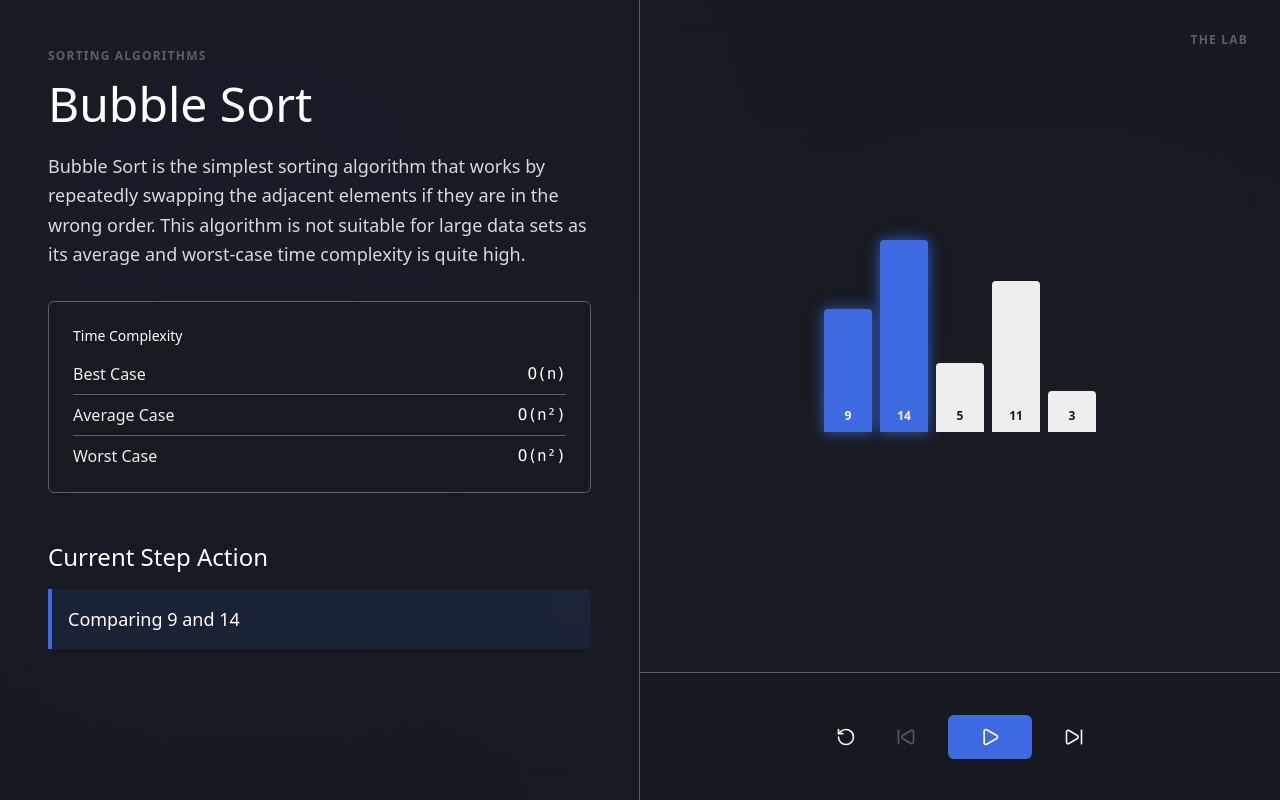
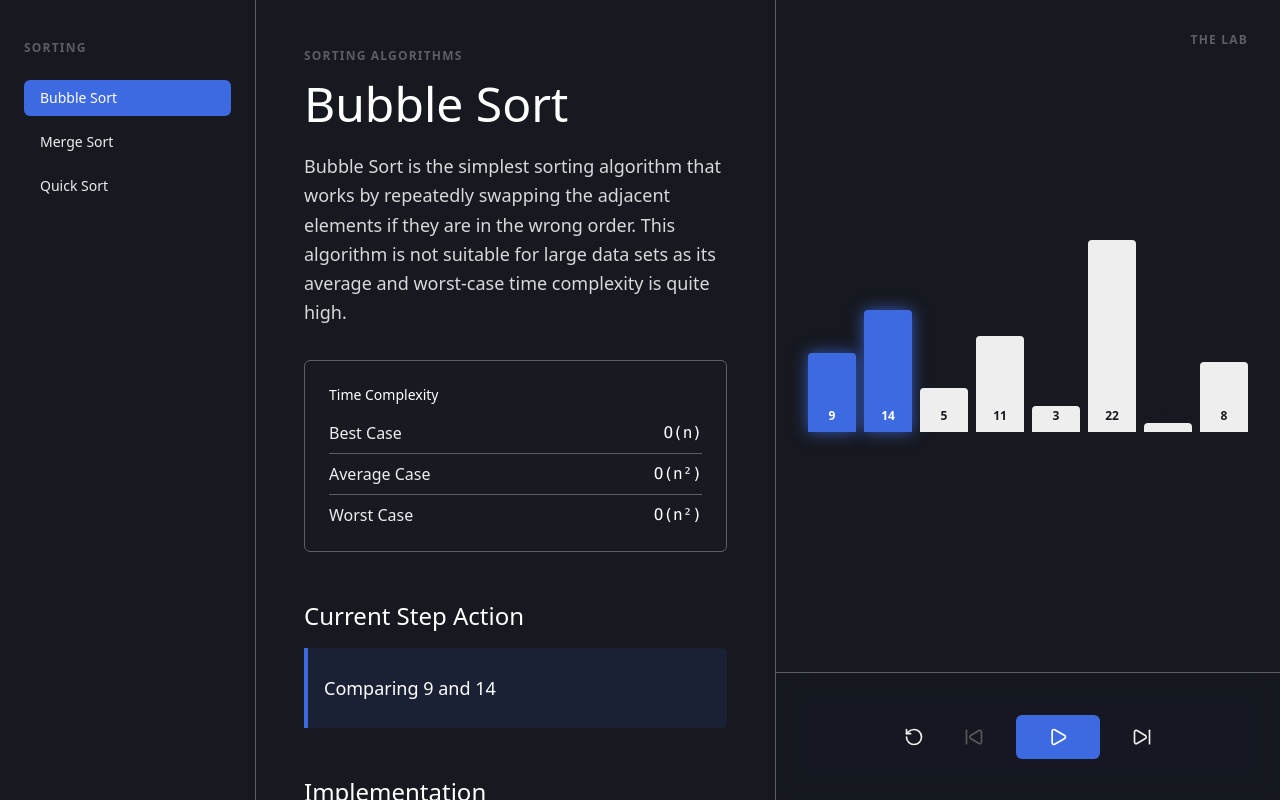
Before and after one commit to hoojinguyen/algo-lab, a Next.js app: page / in a window 1280 px wide. Built offline with nearby package versions, Linux system fonts and the light colour scheme.

Commit message:
feat: add merge and quick sort, implement UI code display

```diff
--- a/src/app/page.tsx
+++ b/src/app/page.tsx
@@ -1,22 +1,102 @@
 "use client";
 
-import { useMemo } from 'react';
+import { useMemo, useState } from 'react';
 import { bubbleSortGenerator } from '@/lib/algorithms/bubbleSort';
+import { mergeSortGenerator } from '@/lib/algorithms/mergeSort';
+import { quickSortGenerator } from '@/lib/algorithms/quickSort';
 import { usePlayback } from '@/hooks/usePlayback';
 import { ArrayVisualizer } from '@/components/visualizers/ArrayVisualizer';
 import { PlaybackControls } from '@/components/ui/PlaybackControls';
 
+type AlgorithmType = 'bubble' | 'merge' | 'quick';
+
+const ALGORITHMS = {
+  bubble: {
+    name: 'Bubble Sort',
+    generator: bubbleSortGenerator,
+    description: 'Bubble Sort is the simplest sorting algorithm that works by repeatedly swapping the adjacent elements if they are in the wrong order. This algorithm is not suitable for large data sets as its average and worst-case time complexity is quite high.',
+    best: 'O(n)',
+    average: 'O(n²)',
+    worst: 'O(n²)',
+    code: `function bubbleSort(arr) {
+  for (let i = 0; i < arr.length; i++) {
+    for (let j = 0; j < arr.length - i - 1; j++) {
+      if (arr[j] > arr[j + 1]) {
+        let temp = arr[j];
+        arr[j] = arr[j + 1];
+        arr[j + 1] = temp;
+      }
+    }
+  }
+  return arr;
+}`
+  },
+  merge: {
+    name: 'Merge Sort',
+    generator: mergeSortGenerator,
+    description: 'Merge Sort is a Divide and Conquer algorithm. It divides the input array into two halves, calls itself for the two halves, and then merges the two sorted halves. The merge() function is used for merging two halves.',
+    best: 'O(n log n)',
+    average: 'O(n log n)',
+    worst: 'O(n log n)',
+    code: `function mergeSort(arr) {
+  if (arr.length <= 1) return arr;
+  const mid = Math.floor(arr.length / 2);
+  const left = mergeSort(arr.slice(0, mid));
+  const right = mergeSort(arr.slice(mid));
+  return merge(left, right);
+}
+
+function merge(left, right) {
+  let result = [], i = 0, j = 0;
+  while (i < left.length && j < right.length) {
+    if (left[i] < right[j]) result.push(left[i++]);
+    else result.push(right[j++]);
+  }
+  return result.concat(left.slice(i)).concat(right.slice(j));
+}`
+  },
+  quick: {
+    name: 'Quick Sort',
+    generator: quickSortGenerator,
+    description: 'QuickSort is a Divide and Conquer algorithm. It picks an element as a pivot and partitions the given array around the picked pivot. There are many different versions of quickSort that pick pivot in different ways.',
+    best: 'O(n log n)',
+    average: 'O(n log n)',
+    worst: 'O(n²)',
+    code: `function quickSort(arr, low, high) {
+  if (low < high) {
+    let pi = partition(arr, low, high);
+    quickSort(arr, low, pi - 1);
+    quickSort(arr, pi + 1, high);
+  }
+}
+
+function partition(arr, low, high) {
+  let pivot = arr[high];
+  let i = low - 1;
+  for (let j = low; j < high; j++) {
+    if (arr[j] < pivot) {
+      i++;
+      [arr[i], arr[j]] = [arr[j], arr[i]];
+    }
+  }
+  [arr[i + 1], arr[high]] = [arr[high], arr[i + 1]];
+  return i + 1;
+}`
+  }
+};
+
 export default function Home() {
-  const initialArray = [9, 14, 5, 11, 3];
+  const [activeAlgo, setActiveAlgo] = useState<AlgorithmType>('bubble');
+  const initialArray = useMemo(() => [9, 14, 5, 11, 3, 22, 1, 8], []); // Slightly larger array to show off Merge/Quick
 
   const states = useMemo(() => {
-    const generator = bubbleSortGenerator(initialArray);
+    const generator = ALGORITHMS[activeAlgo].generator(initialArray);
     const result = [];
     for (let state of generator) {
       result.push(state);
     }
     return result;
-  }, []);
+  }, [activeAlgo, initialArray]);
 
   const {
     currentState,
@@ -27,38 +107,65 @@ export default function Home() {
     next,
     prev,
     reset
-  } = usePlayback(states, 800);
+  } = usePlayback(states, 500); // slightly faster default speed
 
   if (!currentState) return null;
 
+  const currentAlgoDetails = ALGORITHMS[activeAlgo];
+
   return (
-    <main className="flex h-screen w-full overflow-hidden text-white font-sans">
+    <main className="flex h-screen w-full overflow-hidden text-white font-sans bg-carbon">
+
+      {/* Navigation Sidebar */}
+      <aside className="w-64 glass-panel border-r border-pewter p-6 flex flex-col gap-2 z-10 relative">
+         <h2 className="text-xs font-bold tracking-widest text-pewter uppercase mb-4 mt-4">Sorting</h2>
+         {(Object.keys(ALGORITHMS) as AlgorithmType[]).map((key) => (
+           <button
+             key={key}
+             onClick={() => {
+               setActiveAlgo(key);
+               reset();
+             }}
+             className={`text-left px-4 py-2 rounded-md text-sm font-medium transition-all ${
+               activeAlgo === key ? 'bg-electric text-white' : 'text-cloud hover:bg-carbon/50'
+             }`}
+           >
+             {ALGORITHMS[key].name}
+           </button>
+         ))}
+      </aside>
 
       {/* Left Panel: The Story */}
-      <section className="w-1/2 h-full glass-panel border-r border-pewter overflow-y-auto p-12 flex flex-col">
+      <section className="flex-1 h-full glass-panel border-r border-pewter overflow-y-auto p-12 flex flex-col z-0">
         <h4 className="text-xs font-bold tracking-widest text-pewter uppercase mb-4">Sorting Algorithms</h4>
-        <h1 className="text-5xl font-medium mb-6">Bubble Sort</h1>
+        <h1 className="text-5xl font-medium mb-6">{currentAlgoDetails.name}</h1>
 
         <p className="text-lg leading-relaxed text-cloud mb-8 opacity-90">
-          Bubble Sort is the simplest sorting algorithm that works by repeatedly swapping the adjacent elements if they are in the wrong order.
-          This algorithm is not suitable for large data sets as its average and worst-case time complexity is quite high.
+          {currentAlgoDetails.description}
         </p>
 
         <div className="bg-carbon border border-pewter rounded-md p-6 mb-12">
           <h3 className="text-sm font-medium mb-4">Time Complexity</h3>
-          <div className="flex justify-between border-b border-pewter pb-2 mb-2"><span className="text-cloud">Best Case</span><span className="font-mono">O(n)</span></div>
-          <div className="flex justify-between border-b border-pewter pb-2 mb-2"><span className="text-cloud">Average Case</span><span className="font-mono">O(n²)</span></div>
-          <div className="flex justify-between"><span className="text-cloud">Worst Case</span><span className="font-mono">O(n²)</span></div>
+          <div className="flex justify-between border-b border-pewter pb-2 mb-2"><span className="text-cloud">Best Case</span><span className="font-mono">{currentAlgoDetails.best}</span></div>
+          <div className="flex justify-between border-b border-pewter pb-2 mb-2"><span className="text-cloud">Average Case</span><span className="font-mono">{currentAlgoDetails.average}</span></div>
+          <div className="flex justify-between"><span className="text-cloud">Worst Case</span><span className="font-mono">{currentAlgoDetails.worst}</span></div>
         </div>
 
         <h2 className="text-2xl font-medium mb-4">Current Step Action</h2>
-        <div className="p-4 border-l-4 border-electric bg-electric/10 rounded-r-md">
+        <div className="p-4 border-l-4 border-electric bg-electric/10 rounded-r-md min-h-[80px] flex items-center mb-12">
           <p className="text-lg">{currentState.description}</p>
+        </div>
+
+        <h2 className="text-2xl font-medium mb-4">Implementation</h2>
+        <div className="bg-carbon border border-pewter rounded-md p-6 overflow-x-auto">
+          <pre className="font-mono text-sm text-cloud leading-relaxed">
+            <code>{currentAlgoDetails.code}</code>
+          </pre>
         </div>
       </section>
 
       {/* Right Panel: The Lab */}
-      <section className="w-1/2 h-full glass-panel flex flex-col relative">
+      <section className="flex-1 h-full glass-panel flex flex-col relative z-0">
         <div className="absolute top-8 right-8 text-xs font-bold tracking-widest text-pewter uppercase">The Lab</div>
 
         <div className="flex-1 flex flex-col justify-center items-center">
--- /dev/null
+++ b/src/lib/algorithms/mergeSort.ts
@@ -0,0 +1,87 @@
+import { AlgorithmState } from '../types';
+
+export function* mergeSortGenerator(initialArray: number[]): Generator<AlgorithmState, void, unknown> {
+  const arr = [...initialArray];
+  let step = 1;
+
+  function* mergeSort(left: number, right: number): Generator<AlgorithmState, void, unknown> {
+    if (left >= right) return;
+
+    const mid = Math.floor((left + right) / 2);
+
+    yield* mergeSort(left, mid);
+    yield* mergeSort(mid + 1, right);
+    yield* merge(left, mid, right);
+  }
+
+  function* merge(left: number, mid: number, right: number): Generator<AlgorithmState, void, unknown> {
+    const leftArr = arr.slice(left, mid + 1);
+    const rightArr = arr.slice(mid + 1, right + 1);
+
+    let i = 0, j = 0, k = left;
+
+    while (i < leftArr.length && j < rightArr.length) {
+      yield {
+        step: step++,
+        description: `Comparing ${leftArr[i]} and ${rightArr[j]}`,
+        activeIndices: [left + i, mid + 1 + j],
+        swapped: false,
+        data: [...arr]
+      };
+
+      if (leftArr[i] <= rightArr[j]) {
+        arr[k] = leftArr[i];
+        i++;
+      } else {
+        arr[k] = rightArr[j];
+        j++;
+      }
+
+      yield {
+        step: step++,
+        description: `Placing ${arr[k]} into position`,
+        activeIndices: [k],
+        swapped: true,
+        data: [...arr]
+      };
+
+      k++;
+    }
+
+    while (i < leftArr.length) {
+      arr[k] = leftArr[i];
+      yield {
+        step: step++,
+        description: `Placing remaining ${arr[k]} into position`,
+        activeIndices: [k],
+        swapped: true,
+        data: [...arr]
+      };
+      i++;
+      k++;
+    }
+
+    while (j < rightArr.length) {
+      arr[k] = rightArr[j];
+      yield {
+        step: step++,
+        description: `Placing remaining ${arr[k]} into position`,
+        activeIndices: [k],
+        swapped: true,
+        data: [...arr]
+      };
+      j++;
+      k++;
+    }
+  }
+
+  yield* mergeSort(0, arr.length - 1);
+
+  yield {
+    step: step,
+    description: `Merge Sort complete!`,
+    activeIndices: [],
+    swapped: false,
+    data: [...arr]
+  };
+}
--- /dev/null
+++ b/src/lib/algorithms/quickSort.ts
@@ -0,0 +1,78 @@
+import { AlgorithmState } from '../types';
+
+export function* quickSortGenerator(initialArray: number[]): Generator<AlgorithmState, void, unknown> {
+  const arr = [...initialArray];
+  let step = 1;
+
+  function* quickSort(low: number, high: number): Generator<AlgorithmState, void, unknown> {
+    if (low < high) {
+      const pi = yield* partition(low, high);
+      yield* quickSort(low, pi - 1);
+      yield* quickSort(pi + 1, high);
+    }
+  }
+
+  function* partition(low: number, high: number): Generator<AlgorithmState, number, unknown> {
+    const pivot = arr[high];
+    let i = low - 1;
+
+    yield {
+      step: step++,
+      description: `Selecting pivot ${pivot}`,
+      activeIndices: [high],
+      swapped: false,
+      data: [...arr]
+    };
+
+    for (let j = low; j < high; j++) {
+      yield {
+        step: step++,
+        description: `Comparing ${arr[j]} with pivot ${pivot}`,
+        activeIndices: [j, high],
+        swapped: false,
+        data: [...arr]
+      };
+
+      if (arr[j] < pivot) {
+        i++;
+        if (i !== j) {
+          const temp = arr[i];
+          arr[i] = arr[j];
+          arr[j] = temp;
+
+          yield {
+            step: step++,
+            description: `Swapping ${arr[i]} and ${arr[j]}`,
+            activeIndices: [i, j],
+            swapped: true,
+            data: [...arr]
+          };
+        }
+      }
+    }
+
+    const temp = arr[i + 1];
+    arr[i + 1] = arr[high];
+    arr[high] = temp;
+
+    yield {
+      step: step++,
+      description: `Placing pivot ${arr[i + 1]} in its correct position`,
+      activeIndices: [i + 1, high],
+      swapped: true,
+      data: [...arr]
+    };
+
+    return i + 1;
+  }
+
+  yield* quickSort(0, arr.length - 1);
+
+  yield {
+    step: step,
+    description: `Quick Sort complete!`,
+    activeIndices: [],
+    swapped: false,
+    data: [...arr]
+  };
+}
```
